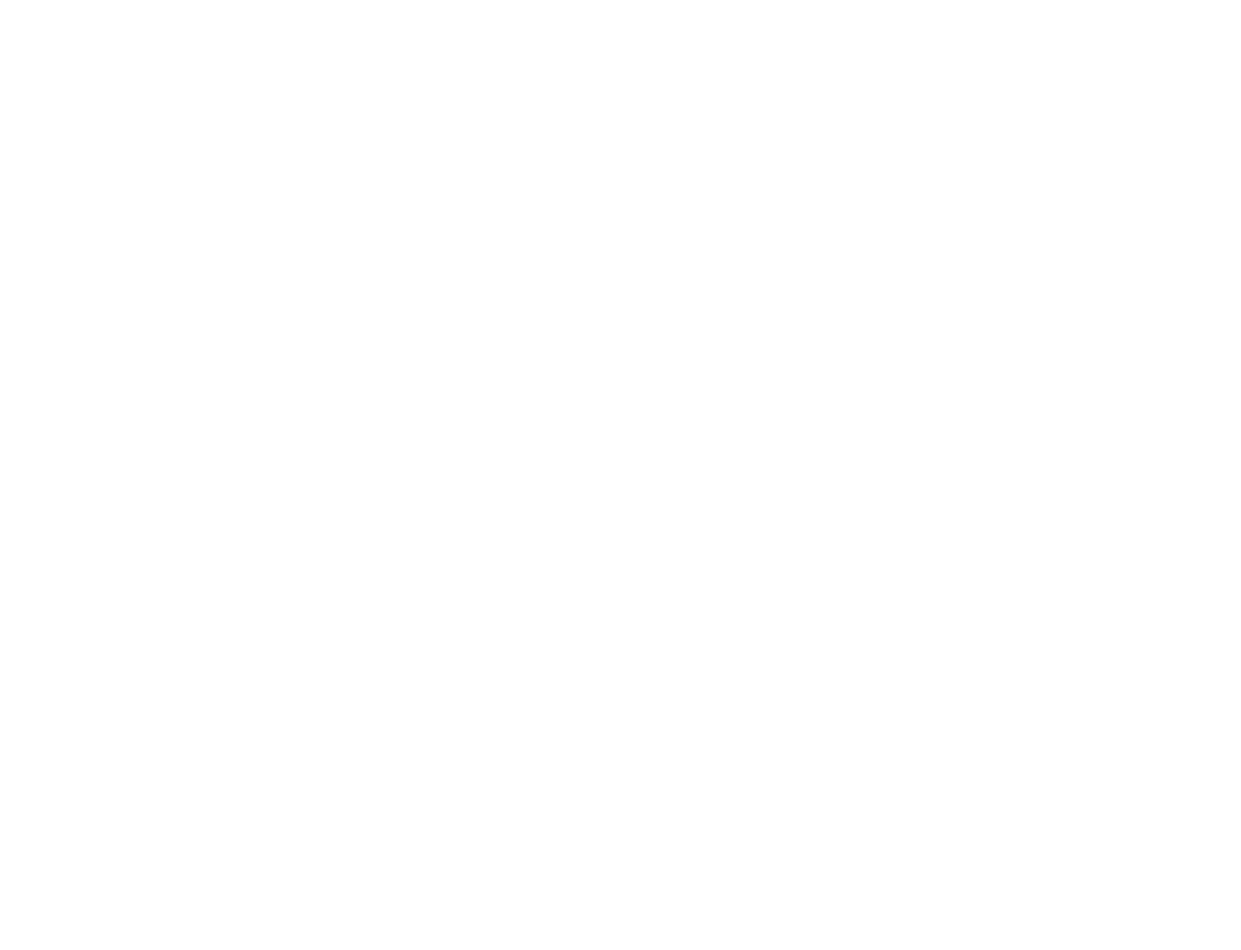
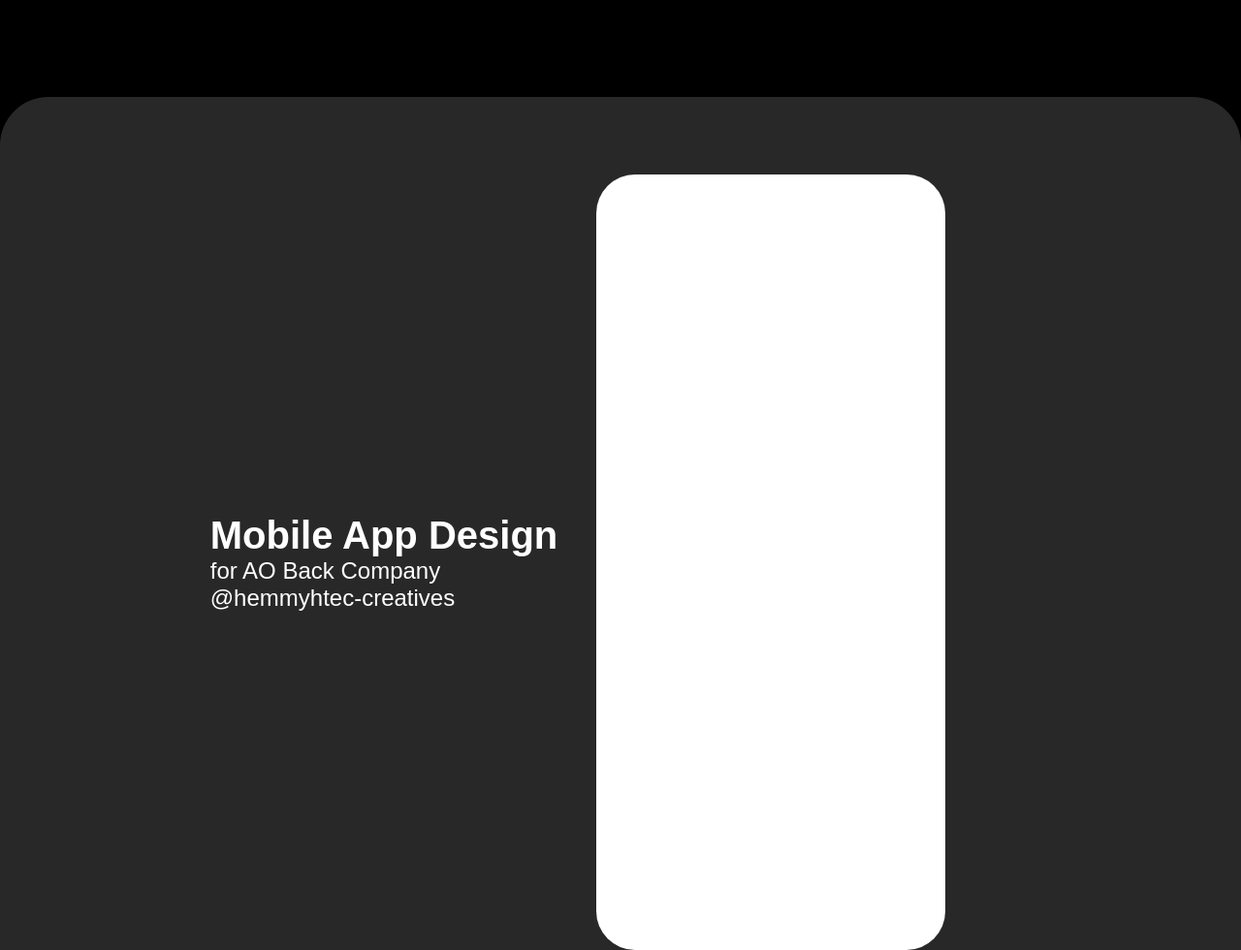
Before and after one commit to antonsoloviev/home-work-8, a plain HTML site: page draft-01/draft-01.html in a window 1280 px wide. Shown: the top 980 px of the page at 97% size. Before the commit the page ends 800 px from the top, so only its background shows below. Drawn offline with Linux system fonts and the light colour scheme.

Commit message:
feat:add draft 01

```diff
--- a/draft-01/draft-01.html
+++ b/draft-01/draft-01.html
@@ -7,8 +7,31 @@
   <title>draft-01</title>
 
 
+  <link rel="stylesheet" href="./styles/reset.css">
+  <link rel="stylesheet" href="./styles/style.css">
+
 </head>
+
 <body>
+
+  <div class="page-back">
+    <div class="container">
+      <div class="title">
+        <h1>Mobile App Design</h1>
+        <p> for AO Back Company</p>
+        <p class="_small">@hemmyhtec-creatives</p>
+      </div>
+
+      <div class="card">
+
+      </div>
+
+      <div class="card">
+
+      </div>
+    </div>
+
+  </div>
 
 </body>
 </html>
--- /dev/null
+++ b/draft-01/styles/reset.css
@@ -0,0 +1,17 @@
+/* Styles reset */
+
+* {
+  box-sizing: border-box;
+  margin: 0;
+  padding: 0;
+  border: 0;
+}
+
+html {
+  font-size: 62.5%; /* 1rem = 10px */
+  scroll-behavior: smooth;
+}
+
+a {
+  text-decoration: none;
+}
--- /dev/null
+++ b/draft-01/styles/style.css
@@ -0,0 +1,68 @@
+/* COMMON start */
+html {
+  font-family: 'Poppins', sans-serif;
+  background-color: black;
+}
+
+.page-back {
+  width: 100%;
+  display: flex;
+  background-color: black;
+  padding-top: 100px;
+}
+
+.container {
+  max-width: 1440px;
+  max-height: 1024px;
+  margin: 0 auto;
+  display: flex;
+  background-color: #282828;
+  justify-content: center;
+  flex-wrap: wrap;
+  gap: 40px;
+  padding-top: 80px;
+  padding-bottom: 144px;
+  padding-left: 44px;
+  padding-right: 132px;
+  border-radius: 50px;
+}
+
+.card {
+  width: 360px;
+  height: 800px;
+  background-color: #fff;
+  border-radius: 40px;
+}
+
+.title {
+  color: #fff;
+  align-self: center;
+}
+
+.title h1 {
+  font-size: 4rem;
+}
+
+.title p {
+  font-size: 2.4rem;
+}
+
+
+
+/* .draft-button {
+  font-size: 2.4rem;
+  color: black;
+  width: 128px;
+  height: 64px;
+  background-color: #c5c5c5;
+  border-radius: 20px;
+  display: flex;
+  justify-content: center;
+  align-items: center;
+  transition: all .4s ease-in-out;
+}
+
+.draft-button:hover {
+  background-color: #1E1E1E;
+  color: #c5c5c5;
+} */
```
